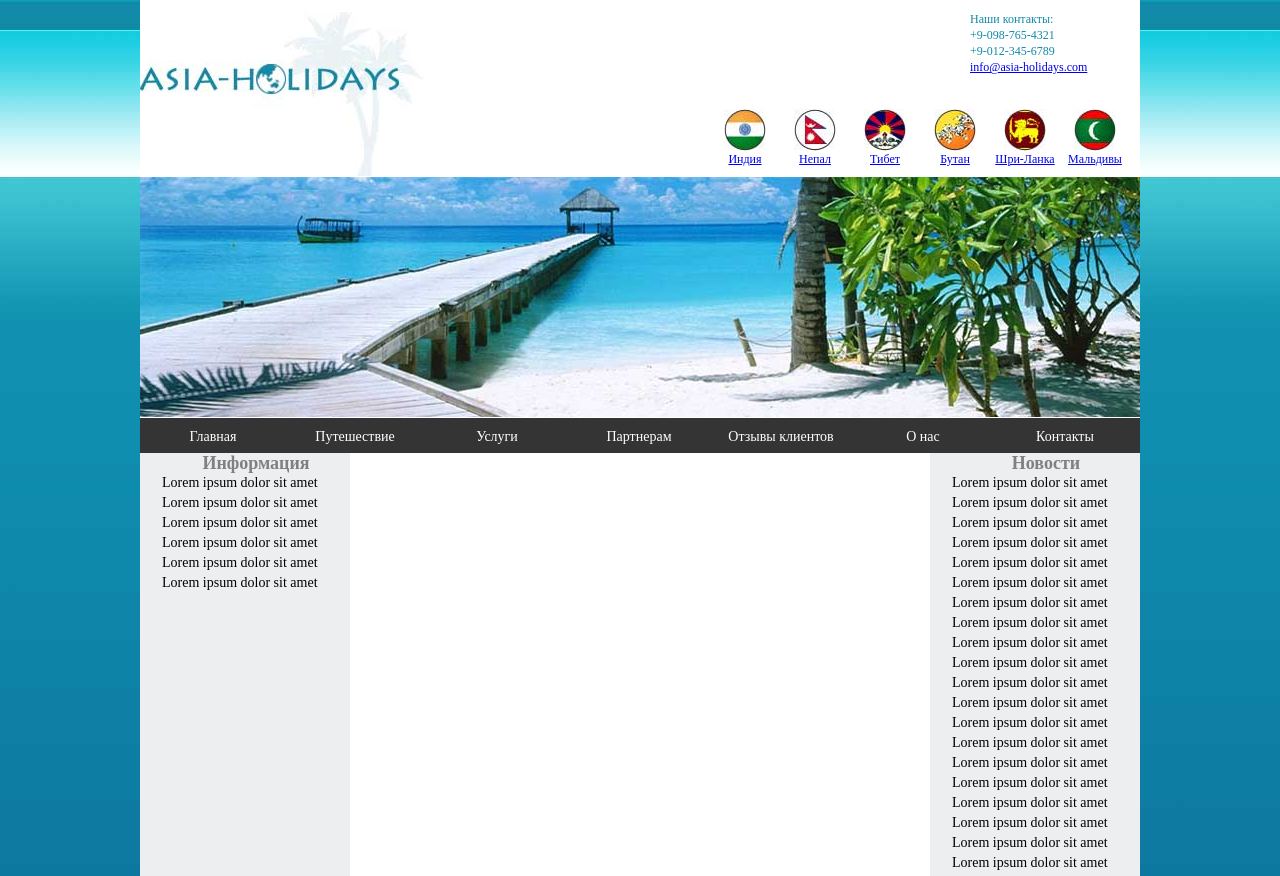
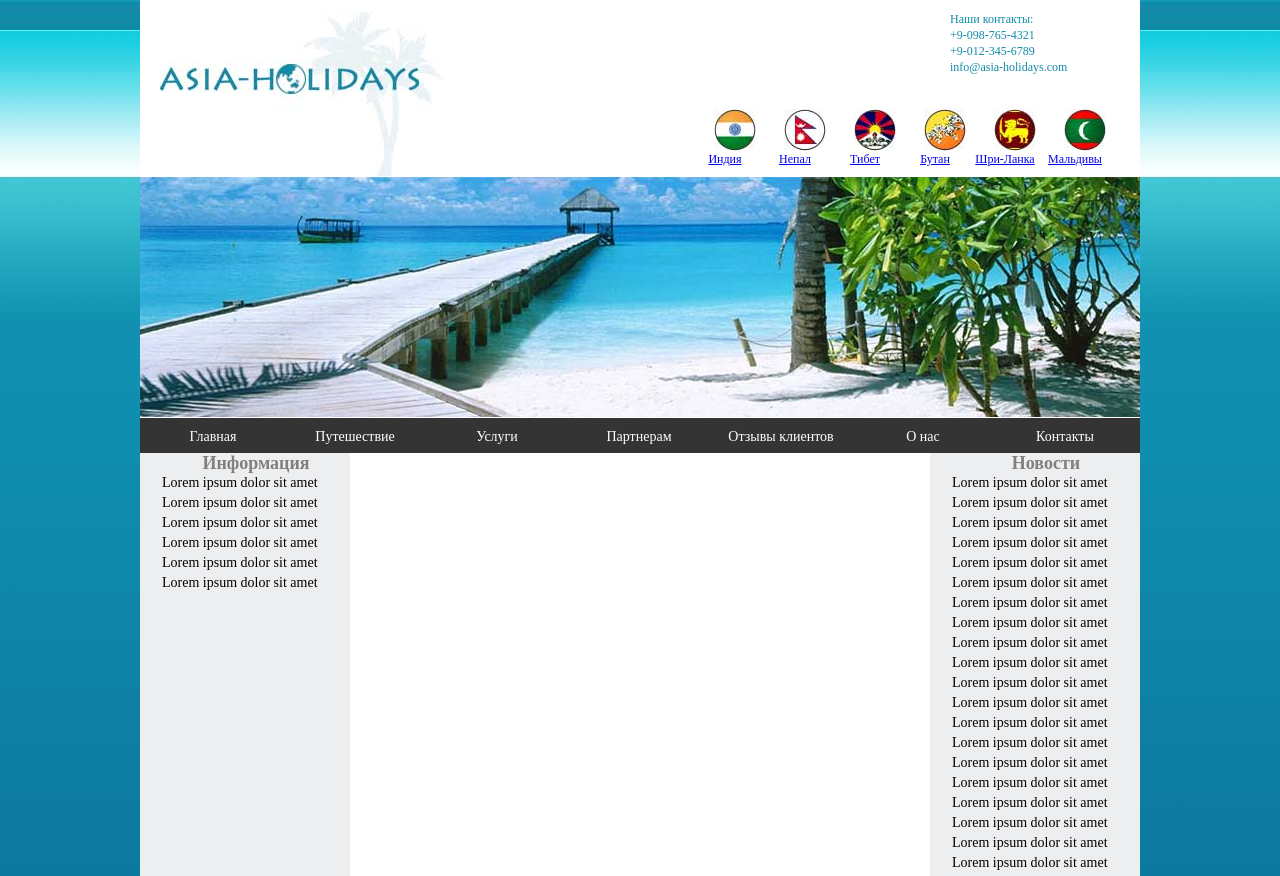
Before and after one commit to artem-zhukov/goit, a plain HTML site: page w4/index.html in a window 1280 px wide. Shown: the top 876 px of the page. Drawn offline with Linux system fonts and the light colour scheme.

Commit message:
fixed logo

```diff
--- a/w4/css/style.css
+++ b/w4/css/style.css
@@ -1,6 +1,5 @@
 .bg {
-    background: white;
-    background: url(../img/backgound.jpg);
+    background: url(../img/backgound.jpg)
 }
 
 .mainBlock {
@@ -91,20 +90,21 @@
 .flags ul {
     position: absolute;
     margin-top: -130px;
-    margin-left: 570px;
+    margin-left: 550px;
 }
 
 .flags li {
     float: right;
     list-style: none;
+    text-align: center;
     font-size: 12px;
     width: 70px;
-    text-align: center;
 }
 
 .header img {
     position: relative;
-     margin-top: 12px;
+    margin-top: 12px;
+    padding-left: 20px;
 }
 
 .header p {
@@ -112,7 +112,7 @@
     font-size: 12px;
     color: #128aa7;
     margin-top: -170px;
-    padding-left: 830px;
+    padding-left: 810px;
 }
 
 p {
--- a/w4/index.html
+++ b/w4/index.html
@@ -13,7 +13,7 @@
               <p>Наши контакты:</p><br></br>
               <p>+9-098-765-4321</p><br>
               <p>+9-012-345-6789</p><br>
-              <p><a href="#">info@asia-holidays.com</a></p>
+              <p>info@asia-holidays.com</p>
                <div class="flags">
                     <ul>
                     <li><a href="#"><img src="img/maldives.jpg" width="42px" height="42px" alt="maldives">Мальдивы</a> </li>
```
